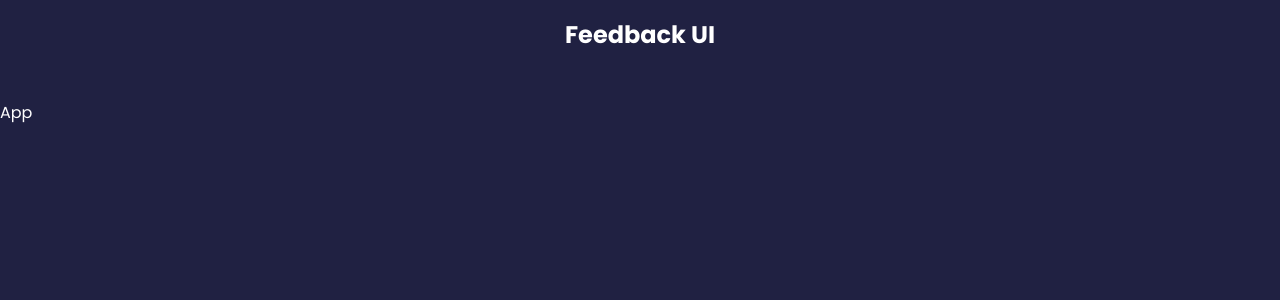
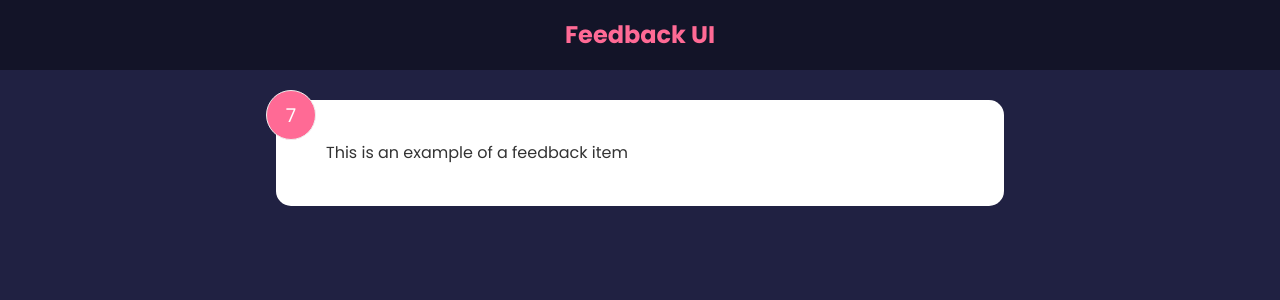
Before and after one commit to ukaran11/feedback-react-demo-app, a React (Create React App) app: page / in a window 1280 px wide. Shown: the top 300 px of the page. Built offline with nearby package versions, Linux system fonts and the light colour scheme.

Commit message:
Utsav | Added FeedbackItem comp

```diff
--- a/src/App.js
+++ b/src/App.js
@@ -1,11 +1,14 @@
 import React from 'react'
+import FeedbackItem from './components/FeedbackItem'
 import Header from './components/Header'
 
 const App = () => {
   return (
       <>
         <Header/>
-        <div>App</div>
+        <div className='container'>
+            <FeedbackItem />
+        </div>
       </>
   )
 }
--- /dev/null
+++ b/src/components/FeedbackItem.jsx
@@ -0,0 +1,15 @@
+import React, { useState } from 'react'
+
+const FeedbackItem = () => {
+  const [rating, setRating] = useState(7);
+  const [text, setText] = useState('This is an example of a feedback item');
+
+  return (
+    <div className='card'>
+        <div className="num-display">{rating}</div>
+        <div className="text-display">{text}</div>
+    </div>
+  )
+}
+
+export default FeedbackItem
--- a/src/components/Header.jsx
+++ b/src/components/Header.jsx
@@ -1,9 +1,13 @@
 import React from 'react'
 import PropTypes from 'prop-types';
 
-const Header = ({ text }) => {
+const Header = ({ text, bgColor, textColor }) => {
+  const headerStyles = {
+      backgroundColor: bgColor,
+      color: textColor,
+  }
   return (
-    <header>
+    <header style={headerStyles}>
         <div className="container">
             <h2>{ text }</h2>
         </div>
@@ -12,10 +16,14 @@
 }
 
 Header.defaultProps = {
-    text: 'Feedback UI'
+    text: 'Feedback UI',
+    bgColor: 'rgba(0,0,0,0.4)',
+    textColor: '#ff6a95'
 }
 
 Header.propTypes = {
-    text: PropTypes.string
+    text: PropTypes.string,
+    bgColor: PropTypes.string,
+    textColor: PropTypes.string
 }
 export default Header
```
